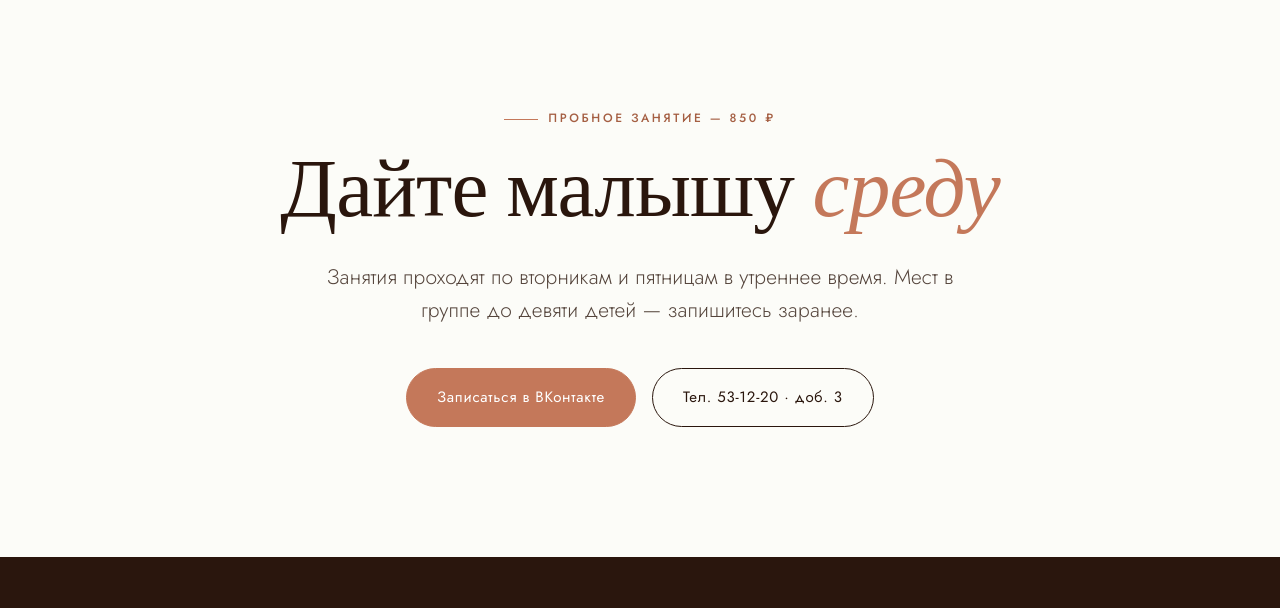
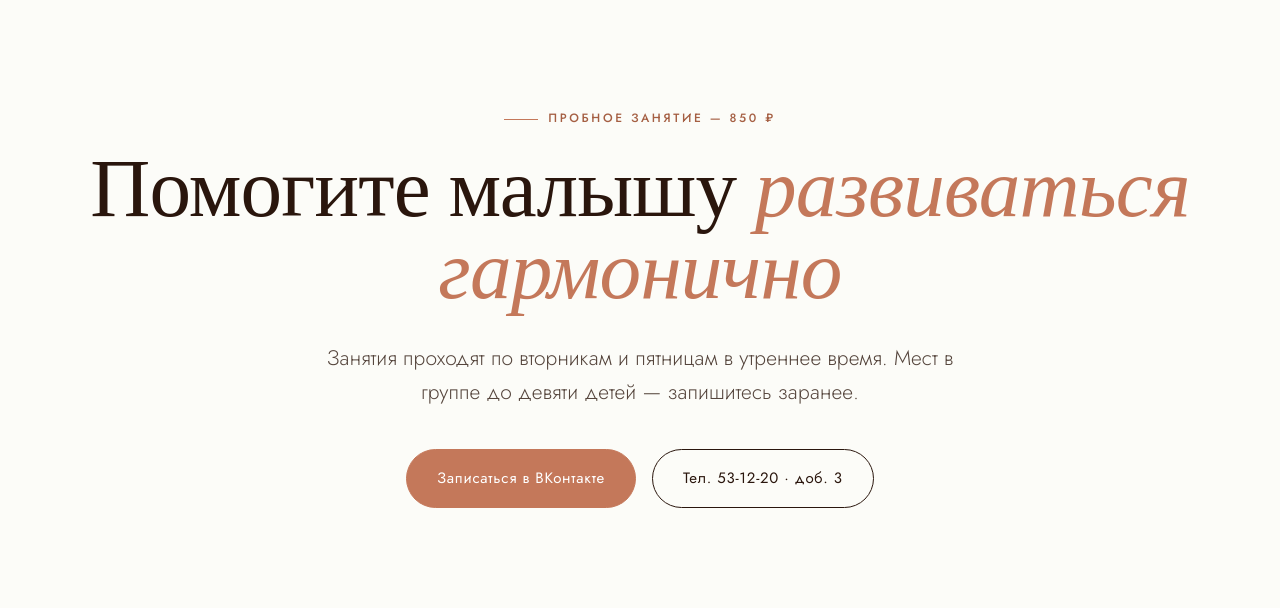
Before and after one commit to montessorikichigina/montessori, a plain HTML site: page montessori.html in a window 1280 px wide. Shown: the part 9760-10368 px from the top of the page. Drawn offline with nearby package versions, Linux system fonts and the light colour scheme.

Commit message:
Update montessori.html

```diff
--- a/montessori.html
+++ b/montessori.html
@@ -460,7 +460,7 @@
   <section class="contact-band">
     <div class="wrap">
       <span class="kicker" data-reveal style="justify-content:center">Пробное занятие — 850 ₽</span>
-      <h2 class="display" data-reveal style="--d:.1s">Дайте малышу <em>среду</em></h2>
+      <h2 class="display" data-reveal style="--d:.1s">Помогите малышу <em>развиваться гармонично</em></h2>
       <p class="lead" data-reveal style="--d:.2s">
         Занятия проходят по вторникам и пятницам в утреннее время.
         Мест в группе до девяти детей — запишитесь заранее.
```
